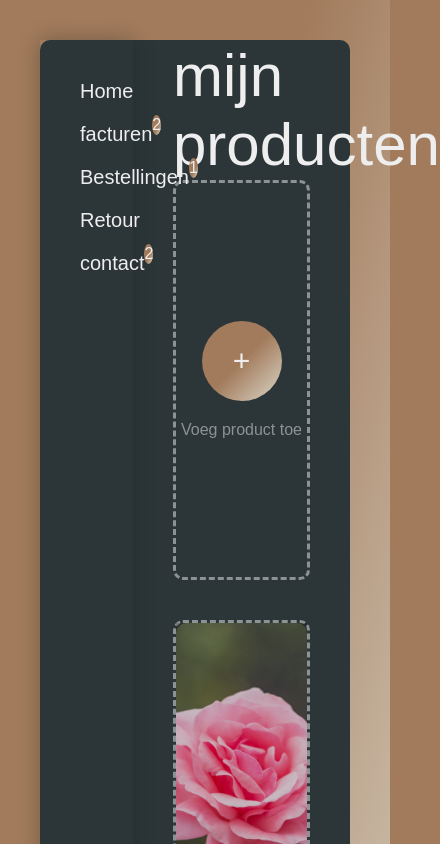
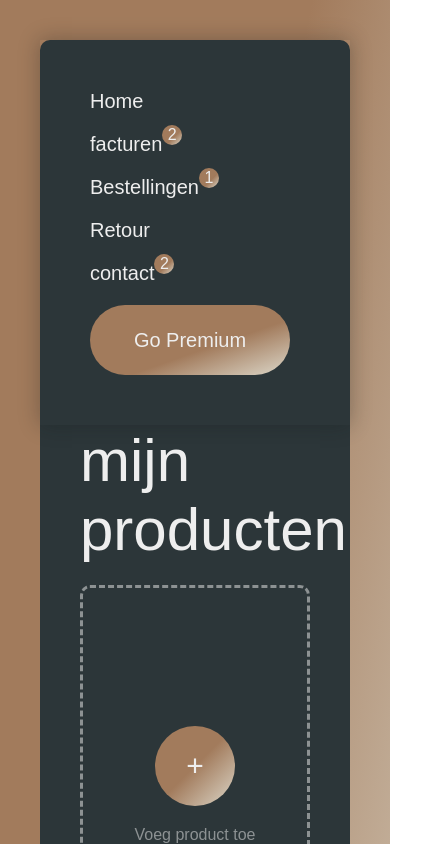
Before and after one commit to ThijnGlas/reactDashboard, a React (Create React App) app: page / in a window 390 px wide. Shown: the top 844 px of the page, 440 px wide, since content can reach past the window. Built offline with nearby package versions, Linux system fonts and the light colour scheme.

Commit message:
edit gemaakt en responsive

```diff
--- a/src/components/Dashboard/Dashboard.css
+++ b/src/components/Dashboard/Dashboard.css
@@ -1,4 +1,4 @@
-.dashboard{
+.dashboard {
     width: 100%;
     min-height: 90vh;
     background: #2C3639;
@@ -7,3 +7,11 @@
     border-radius: 1rem;
     grid-template-rows: auto;
 }
+
+@media screen and (max-width: 62.5rem) {
+    .dashboard {
+        display: flex;
+        flex-direction: column;
+    }
+
+}
--- a/src/components/Dashboard/Dashboard.js
+++ b/src/components/Dashboard/Dashboard.js
@@ -48,23 +48,34 @@ class Dashboard extends React.Component {
         })
     }
 
+    editButtonClicked = (inputFromPopup) => {
+        let productCards = this.state.productCards;
+        let newState = productCards.map(product => {
+            if(this.state.CardClicked.id === product.id){
+                product.name = inputFromPopup;
+                return product;
+            }
+            else{
+                return product;
+            }
+        });
+        this.setState({ productCard: newState, open: true});
+    }
+
     onCardClicked = (idFromCard) => {
-        if(this.state.productCards[idFromCard - 1].name === "placeholder"){
+        if (this.state.productCards[idFromCard - 1].name === "placeholder") {
             this.setState({
                 editMode: false,
-            });
-        }
-        else{
-            this.setState({
-                    editMode: true,
-                });
-        }
-        this.setState(
-            {
                 open: !this.state.open,
                 CardClicked: this.state.productCards[idFromCard - 1],
-            }
-        )
+            });
+            return;
+        }
+        this.setState({
+            editMode: true,
+            open: !this.state.open,
+            CardClicked:this.state.productCards[idFromCard - 1]
+        })
 
     }
 
@@ -78,7 +89,7 @@ class Dashboard extends React.Component {
             )
         }
         return (
-            <Popup editMode={this.state.editMode} cardClicked={this.state.CardClicked} addButtonClicked={this.addButtonClicked} />
+            <Popup editButtonClicked={this.editButtonClicked} editMode={this.state.editMode} cardClicked={this.state.CardClicked} addButtonClicked={this.addButtonClicked} />
         )
 
 
--- a/src/components/LeftPane/LeftPane.css
+++ b/src/components/LeftPane/LeftPane.css
@@ -4,6 +4,7 @@
     flex-direction: column;
     justify-content: space-between;
     box-shadow: 0rem 0 2rem 0 hsla(193, 14%, 8%, 0.3);
+    gap: 2rem;
 }
 
 .dashboard__ul{
@@ -57,3 +58,11 @@
     cursor: pointer;
     filter: hue-rotate(-40deg);
 }
+
+@media screen and (max-width: 62.5rem) {
+    .dashboard__wrapper{
+        padding: 5rem;
+        /* justify-content: center;
+        align-items: center; */
+    }
+}
--- a/src/components/Popup/Popup.js
+++ b/src/components/Popup/Popup.js
@@ -23,7 +23,7 @@ class Popup extends React.Component {
     }
 
     editProducts = () => {
-        console.log("edit")
+        this.props.editButtonClicked(this.state.input);
     }
 
 
--- a/src/components/RightPane/RightPane.css
+++ b/src/components/RightPane/RightPane.css
@@ -15,6 +15,7 @@
 }
 
 .productsList {
+    padding-top: 2rem;
     list-style: none;
     display: flex;
     gap: 4rem;
```
